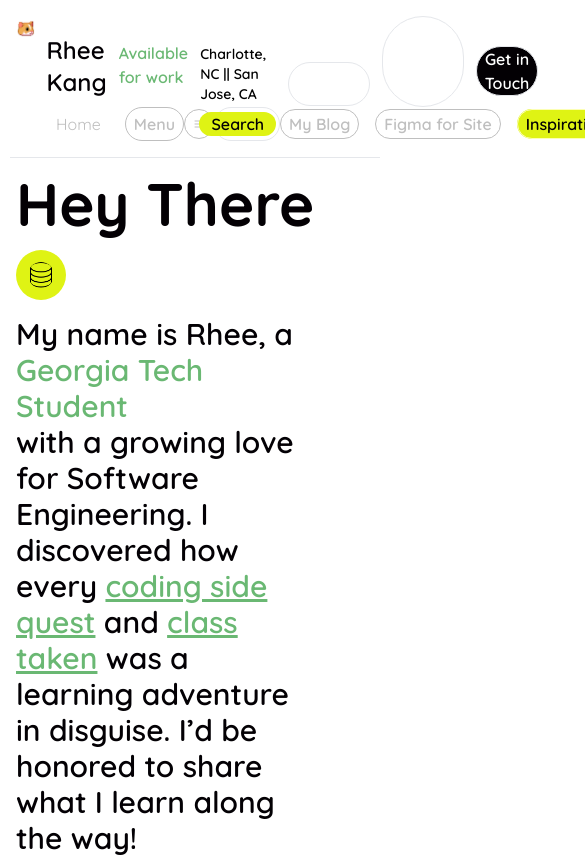
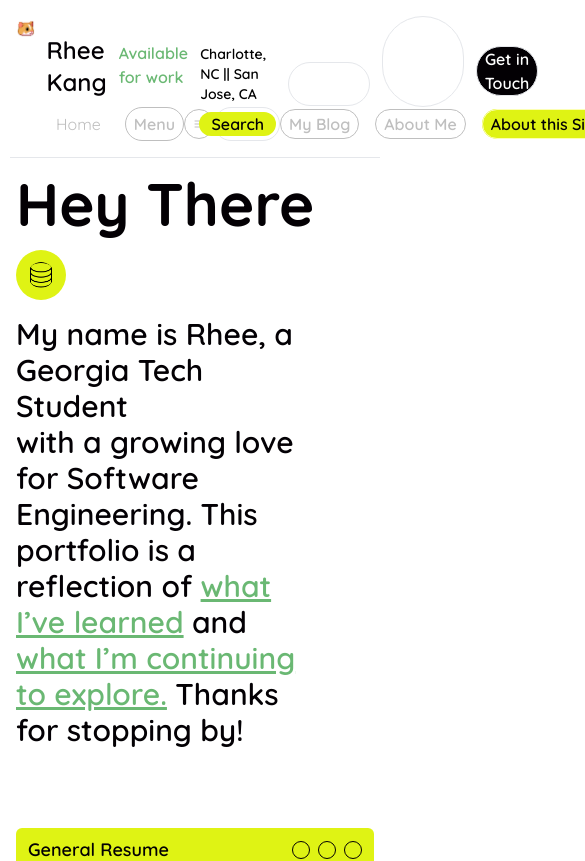
Before and after one commit to rkang427/portfolio, a Next.js app: page / in a window 390 px wide. Shown: the top 861 px of the page, 585 px wide, since content can reach past the window. Built offline with nearby package versions, Linux system fonts and the light colour scheme; some icons are missing.

Commit message:
feat(header.menu): add dropdown and clean up header styling

```diff
--- a/src/app/layout.tsx
+++ b/src/app/layout.tsx
@@ -4,9 +4,9 @@ import Header from '../components/layout/header/Header';
 import Footer from '../components/layout/Footer';
 //import Head from 'next/head';
 
-import Theme from '../providers/Theme';
+import Theme from '../components/layout/Theme';
 
-import './globals.css';
+import '../styles/globals.css';
 
 const quicksand = Quicksand({
   variable: '--quicksand',
--- a/src/app/page.tsx
+++ b/src/app/page.tsx
@@ -1,5 +1,7 @@
 import Intro from '@/components/main/Intro';
 import Resume from '@/components/main/Resume';
+import GoldenRatio from '@/components/main/GoldenRatio';
+
 export default function Home() {
   return (
     <>
@@ -11,6 +13,8 @@ export default function Home() {
         <div className="hidden md:block border-l border-gray-300  self-stretch" />
         <div className="md:basis-[33%]">
           <Resume />
+          <div className="hidden md:block border border-gray-300  self-stretch" />
+          <GoldenRatio />
         </div>
       </div>
     </>
--- a/src/providers/Theme.tsx
+++ b/src/components/layout/Theme.tsx
@@ -3,9 +3,7 @@
 import { ThemeProvider, createTheme } from '@mui/material/styles';
 import React from 'react';
 
-const theme = createTheme({
-  // your MUI theme config
-});
+const theme = createTheme({});
 
 export default function Theme({ children }: { children: React.ReactNode }) {
   return <ThemeProvider theme={theme}>{children}</ThemeProvider>;
--- a/src/components/layout/header/ContactForm.tsx
+++ b/src/components/layout/header/ContactForm.tsx
@@ -1,9 +1,17 @@
 'use client';
+import Button from '@mui/material/Button';
 export default function ContactForm() {
   return (
     <>
-      <input type="text" className={'p-5'} />
-      <p> </p>
+      <div className="flex gap-6">
+        <p>Reachable Email: </p>
+        <input
+          type="text"
+          placeholder="chubbyhamster@gmail.com"
+          className="w-100% border-medGray border-2 rounded"
+        />
+      </div>
+      <Button className="bg-lime"> Submit </Button>
     </>
   );
 }
--- a/src/components/layout/header/GetInTouch.tsx
+++ b/src/components/layout/header/GetInTouch.tsx
@@ -27,7 +27,7 @@ export default function GetInTouch({ open, setOpen }: GetInTouchProps) {
               >
                 <ClearIcon />
               </button>
-              <h2 className="text-darkGray text-xl font-bold mb-4 p-5">
+              <h2 className="text-darkGray text-xl font-bold mb-4">
                 Happy to connect!
               </h2>
               <ContactForm />{' '}
--- /dev/null
+++ b/src/components/layout/header/HamburgerMenu.tsx
@@ -0,0 +1,45 @@
+import React, { useState } from 'react';
+import { Menu, MenuItem } from '@mui/material';
+
+export default function HamburgerMenu() {
+  const [anchorEl, setAnchorEl] = useState(null);
+
+  const handleClick = (event) => {
+    setAnchorEl(event.currentTarget);
+  };
+
+  const handleClose = () => {
+    setAnchorEl(null);
+  };
+
+  return (
+    <>
+      <div
+        onClick={handleClick}
+        className="border border-medGray rounded-full px-2 py-1 bg-white text-medGray hover:border-pine hover:text-pine transition delay-75 font-semibold cursor-pointer inline-flex items-center"
+      >
+        <svg
+          className="w-3 h-5"
+          fill="none"
+          stroke="currentColor"
+          strokeWidth={2}
+          viewBox="0 0 24 24"
+          xmlns="http://www.w3.org/2000/svg"
+        >
+          <path
+            d="M4 6h16M4 12h12M4 18h16"
+            strokeLinecap="round"
+            strokeLinejoin="round"
+          />
+        </svg>
+      </div>
+      <Menu anchorEl={anchorEl} open={Boolean(anchorEl)} onClose={handleClose}>
+        <MenuItem onClick={handleClose}>About Me</MenuItem>
+        <MenuItem onClick={handleClose}>Blog</MenuItem>
+        <MenuItem onClick={handleClose}>Current Work</MenuItem>
+        <MenuItem onClick={handleClose}>Past Projects</MenuItem>
+        <MenuItem onClick={handleClose}>About this Site</MenuItem>
+      </Menu>
+    </>
+  );
+}
--- a/src/components/layout/header/Header.tsx
+++ b/src/components/layout/header/Header.tsx
@@ -11,6 +11,8 @@ import GetInTouch from '@/components/layout/header/GetInTouch';
 import GitHubIcon from '@mui/icons-material/GitHub';
 import LinkedInIcon from '@mui/icons-material/LinkedIn';
 import { useState } from 'react';
+import HamburgerMenu from '@/components/layout/header/HamburgerMenu';
+
 export default function Header() {
   const [contactOpen, setContactOpen] = useState(false);
 
@@ -51,7 +53,7 @@ export default function Header() {
         <ul className="flex space-x-4 items-center">
           <li>
             <Link
-              href="/public"
+              href="/"
               className="hover:border-pine hover:text-pine transition delay-75 rounded-full px-2 py-1 text-medGray bg-white flex items-center space-x-2"
             >
               <div className="w-6 h-6 overflow-hidden items-center ">
@@ -73,28 +75,10 @@ export default function Header() {
           </li>
           <li>
             <div className="flex space-x-.5 items-center">
-              <Link
-                href="/menu"
-                className="hover:border-pine hover:text-pine transition delay-75 border border-medGray rounded-full px-2 py-1 text-medGray bg-white font-semibold"
-              >
+              <div className="hover:border-pine hover:text-pine transition delay-75 border border-medGray rounded-full px-2 py-1 text-medGray bg-white font-semibold">
                 Menu
-              </Link>
-              <div className="border border-medGray rounded-full px-2 py-1 bg-white text-medGray hover:border-pine hover:text-pine transition delay-75 font-semibold">
-                <svg
-                  className="w-3 h-5"
-                  fill="none"
-                  stroke="currentColor"
-                  strokeWidth={2}
-                  viewBox="0 0 24 24"
-                  xmlns="http://www.w3.org/2000/svg"
-                >
-                  <path
-                    d="M4 6h16M4 12h12M4 18h16"
-                    strokeLinecap="round"
-                    strokeLinejoin="round"
-                  />
-                </svg>
               </div>
+              <HamburgerMenu />
             </div>
           </li>
         </ul>
@@ -119,7 +103,7 @@ export default function Header() {
               rel="noopener noreferrer"
               className="rounded-full px-2 py-1 hover:border-pine hover:text-pine transition delay-75 border border-medGray text-medGray bg-white font-semibold"
             >
-              Figma for Site
+              About Me
             </Link>
           </li>
           <li>
@@ -129,7 +113,7 @@ export default function Header() {
               rel="noopener noreferrer"
               className="rounded-full px-2 py-1 hover:text-darkGray hover:border-pine transition delay-75 border border-lightLime hover:bg-lightLime text-darkGray bg-lime font-semibold"
             >
-              Inspiration for this Site
+              About this Site
             </Link>
           </li>
         </ul>
--- /dev/null
+++ b/src/components/main/GoldenRatio.tsx
@@ -0,0 +1,21 @@
+import React from 'react';
+
+const GoldenRatioDrawing: React.FC = () => {
+  //const width = 600;
+  //const height = width / 1.618;
+  // return (
+  //   <svg width={width} height={height} viewBox={`0 0 ${width} ${height}`}>
+  //     <path
+  //       d={`
+  //         M ${width} 0
+  //         A ${width} ${width} 0 0 0 0 0
+  //       `}
+  //       fill="none"
+  //       stroke="green"
+  //       strokeWidth="2"
+  //     />
+  //   </svg>
+  // );
+};
+
+export default GoldenRatioDrawing;
--- a/src/components/main/Intro.tsx
+++ b/src/components/main/Intro.tsx
@@ -17,26 +17,26 @@ export default function Intro() {
       </div>
       <h2 className="w-[80%] text-3xl font-semibold text-darkGray py-4">
         My name is Rhee, a <SwitchRole /> <br />
-        with a growing love for Software Engineering. I discovered how every{' '}
+        with a growing love for Software Engineering. This portfolio is a
+        reflection of{' '}
+        <a
+          href="\blog"
+          target="_blank"
+          rel="noopener noreferrer"
+          className="text-pine hover:text-lime underline"
+        >
+          what I’ve learned
+        </a>{' '}
+        and{' '}
         <a
           href="https://github.com/rkang427"
           target="_blank"
           rel="noopener noreferrer"
           className="text-pine hover:text-lime underline"
         >
-          coding side quest
+          what I’m continuing to explore.
         </a>{' '}
-        and{' '}
-        <a
-          href="\blog"
-          target="_blank"
-          rel="noopener noreferrer"
-          className="text-pine hover:text-lime underline"
-        >
-          class taken
-        </a>{' '}
-        was a learning adventure in disguise. I’d be honored to share what I
-        learn along the way!
+        Thanks for stopping by!
       </h2>
       <div className="hidden md:block border-t border-gray-300 w-full h-0.5 " />
     </>
--- a/src/components/main/SwitchRole.tsx
+++ b/src/components/main/SwitchRole.tsx
@@ -1,5 +1,6 @@
 'use client';
 import { useEffect, useState } from 'react';
+
 const roles = [
   'Data Analyst',
   'Georgia Tech Student',
@@ -8,15 +9,31 @@ const roles = [
 ];
 
 export function SwitchRole() {
-  const [currRole, setCurrRole] = useState(0);
+  const [currRoleIndex, setCurrRoleIndex] = useState(0);
+  const [displayedText, setDisplayedText] = useState('');
+  const [isDeleting, setIsDeleting] = useState(false);
 
   useEffect(() => {
-    const interval = setInterval(() => {
-      setCurrRole((a) => (a + 1) % roles.length);
-    }, 3000);
+    const fullText = roles[currRoleIndex];
+    const speed = isDeleting ? 50 : 100;
 
-    return () => clearInterval(interval);
-  }, []);
+    const handleTyping = () => {
+      setDisplayedText((prev) => {
+        const nextLength = isDeleting ? prev.length - 1 : prev.length + 1;
+        return fullText.substring(0, nextLength);
+      });
 
-  return <span className="text-pine font-semibold">{roles[currRole]}</span>;
+      if (!isDeleting && displayedText === fullText) {
+        setTimeout(() => setIsDeleting(true), 1000);
+      } else if (isDeleting && displayedText === '') {
+        setIsDeleting(false);
+        setCurrRoleIndex((prev) => (prev + 1) % roles.length);
+      }
+    };
+
+    const timer = setTimeout(handleTyping, speed);
+    return () => clearTimeout(timer);
+  }, [displayedText, isDeleting, currRoleIndex]);
+
+  return <span className="font-semibold">{displayedText}&nbsp;</span>;
 }
```
Also changed, not shown: src/styles/globals.css (renamed from src/app/globals.css).
